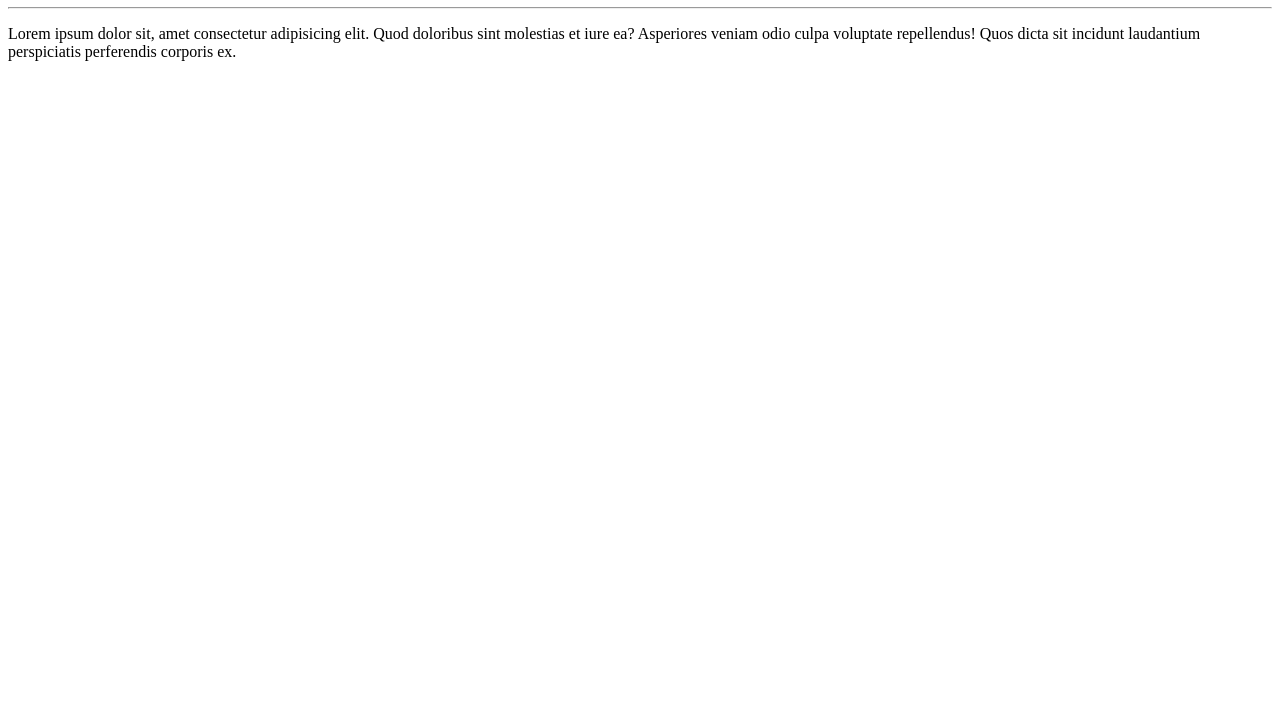
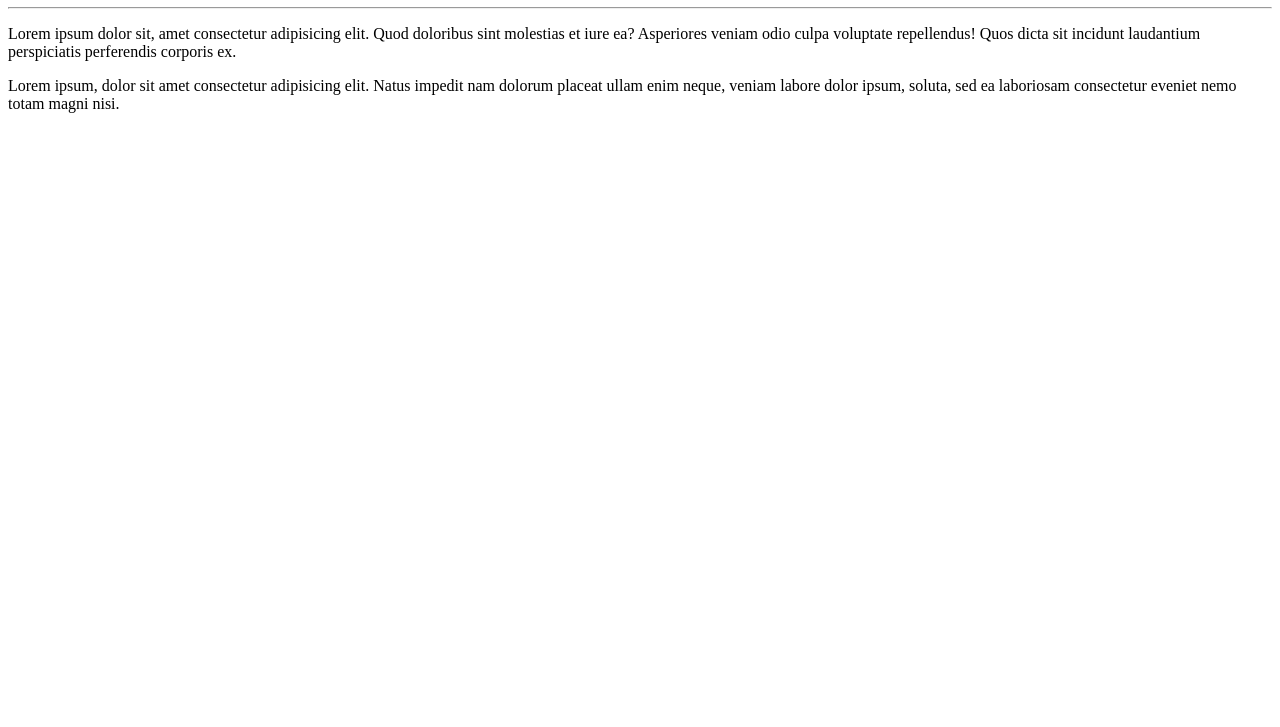
Before and after one commit to Nascimento1997/Ola-Mundo, a plain HTML site: page site-exemplo/index.html in a window 1280 px wide. Shown: the part 73-800 px from the top of the page. Drawn offline with Linux system fonts and the light colour scheme.

Commit message:
Adicionei um paragrafo

```diff
--- a/site-exemplo/index.html
+++ b/site-exemplo/index.html
@@ -11,6 +11,6 @@
     <h1>Olá, mundo!</h1>
     <hr>
     <p>Lorem ipsum dolor sit, amet consectetur adipisicing elit. Quod doloribus sint molestias et iure ea? Asperiores veniam odio culpa voluptate repellendus! Quos dicta sit incidunt laudantium perspiciatis perferendis corporis ex.</p>
-
+    <p>Lorem ipsum, dolor sit amet consectetur adipisicing elit. Natus impedit nam dolorum placeat ullam enim neque, veniam labore dolor ipsum, soluta, sed ea laboriosam consectetur eveniet nemo totam magni nisi.</p>
 </body>
 </html>
```
